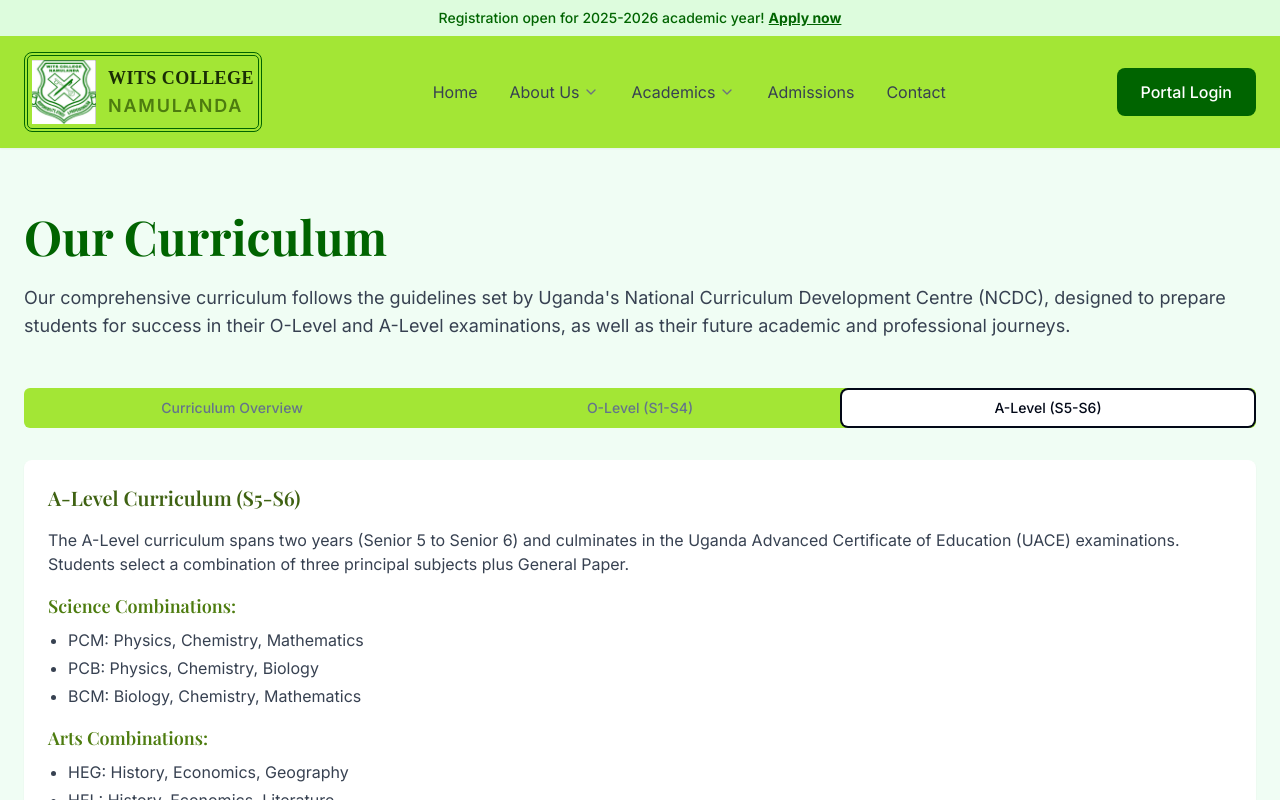
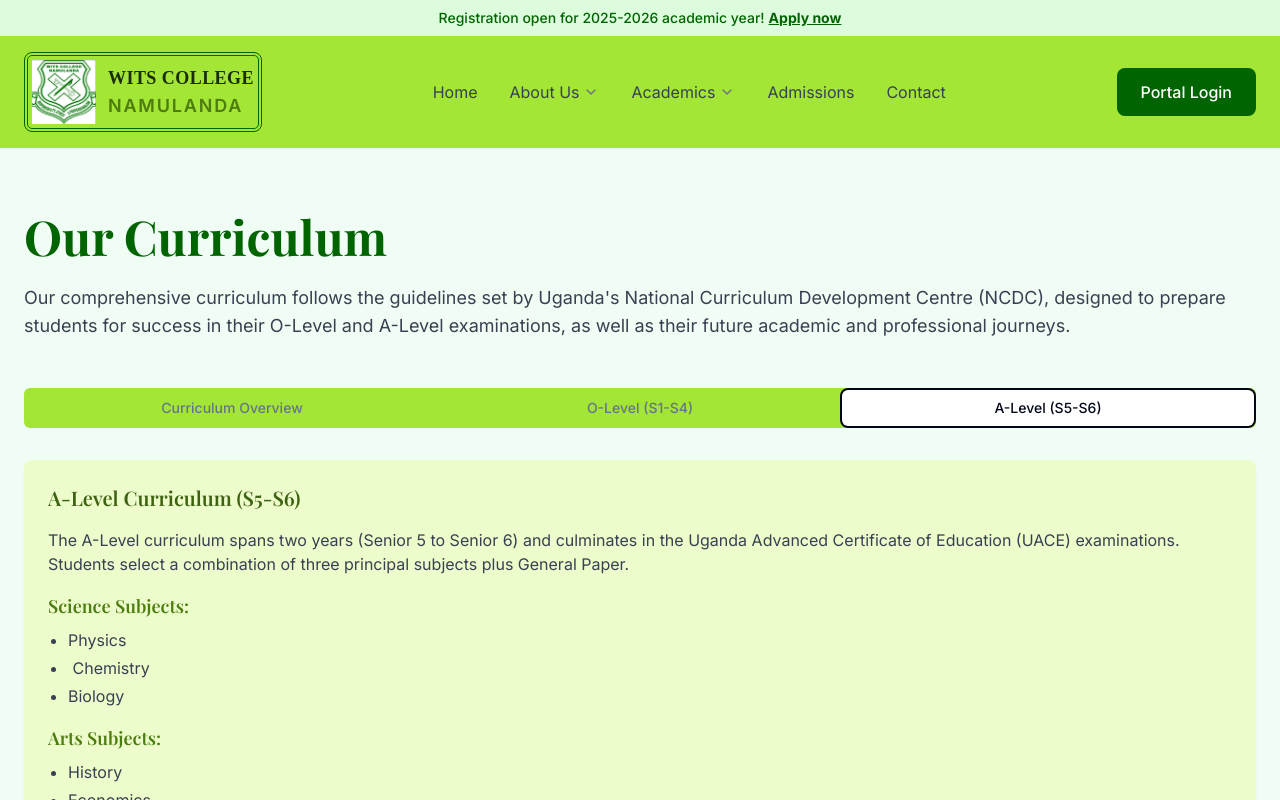
Before and after one commit to Ckealeb/wicona, a React (Vite) app: page /academics/curriculum in a window 1280 px wide. Both pictures are taken after a click on the tab "A-Level (S5-S6)". Shown: the top 800 px of the page. Built offline with nearby package versions, Linux system fonts and the light colour scheme.

Commit message:
Visual edit in Lovable
Edited UI in Lovable

```diff
--- a/src/pages/academics/Curriculum.tsx
+++ b/src/pages/academics/Curriculum.tsx
@@ -81,25 +81,25 @@ const Curriculum = () => {
             </TabsContent>
 
             <TabsContent value="alevel" className="space-y-6">
-              <div className="bg-white p-6 rounded-lg shadow-sm">
+              <div className="p-6 rounded-lg shadow-sm bg-lime-100">
                 <h2 className="text-xl font-semibold mb-4 text-lime-800">A-Level Curriculum (S5-S6)</h2>
                 <p className="text-gray-700 mb-4">
                   The A-Level curriculum spans two years (Senior 5 to Senior 6) and culminates in the Uganda Advanced Certificate of Education (UACE) examinations.
                   Students select a combination of three principal subjects plus General Paper.
                 </p>
 
-                <h3 className="text-lg font-semibold mb-2 text-lime-700">Science Combinations:</h3>
+                <h3 className="text-lg font-semibold mb-2 text-lime-700">Science Subjects:</h3>
                 <ul className="list-disc pl-5 text-gray-700 space-y-1 mb-4">
-                  <li>PCM: Physics, Chemistry, Mathematics</li>
-                  <li>PCB: Physics, Chemistry, Biology</li>
-                  <li>BCM: Biology, Chemistry, Mathematics</li>
+                  <li>Physics</li>
+                  <li> Chemistry</li>
+                  <li>Biology</li>
                 </ul>
 
-                <h3 className="text-lg font-semibold mb-2 text-lime-700">Arts Combinations:</h3>
+                <h3 className="text-lg font-semibold mb-2 text-lime-700">Arts Subjects:</h3>
                 <ul className="list-disc pl-5 text-gray-700 space-y-1 mb-4">
-                  <li>HEG: History, Economics, Geography</li>
-                  <li>HEL: History, Economics, Literature</li>
-                  <li>MEG: Mathematics, Economics, Geography</li>
+                  <li>History</li>
+                  <li>Economics</li>
+                  <li>Geography</li>
                 </ul>
 
                 <h3 className="text-lg font-semibold mb-2 text-lime-700">Compulsory Subject:</h3>
@@ -138,6 +138,8 @@ const Curriculum = () => {
                   <li>Agriculture</li>
                   <li>Fine Art</li>
                   <li>Entrepreneurship Education
+
+
 Technical Drawing</li>
                 </ul>
               </CardContent>
```
